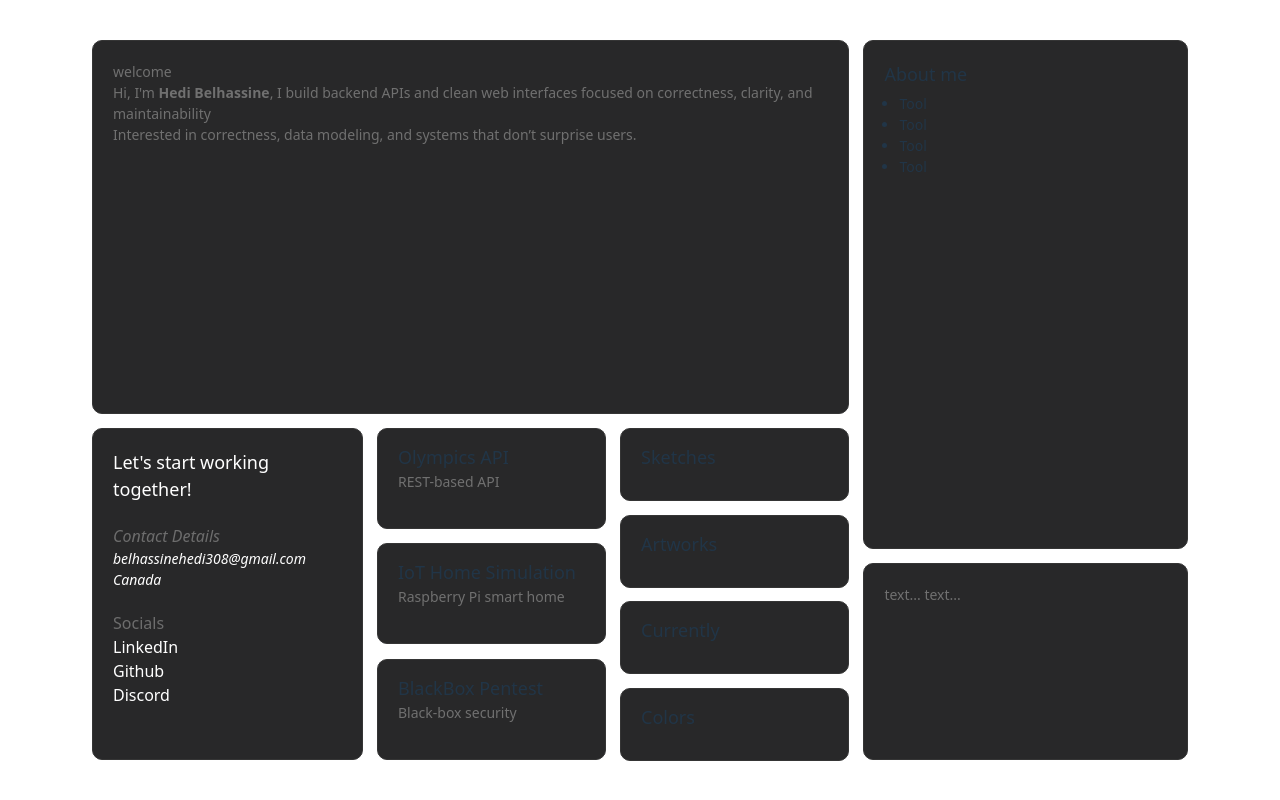
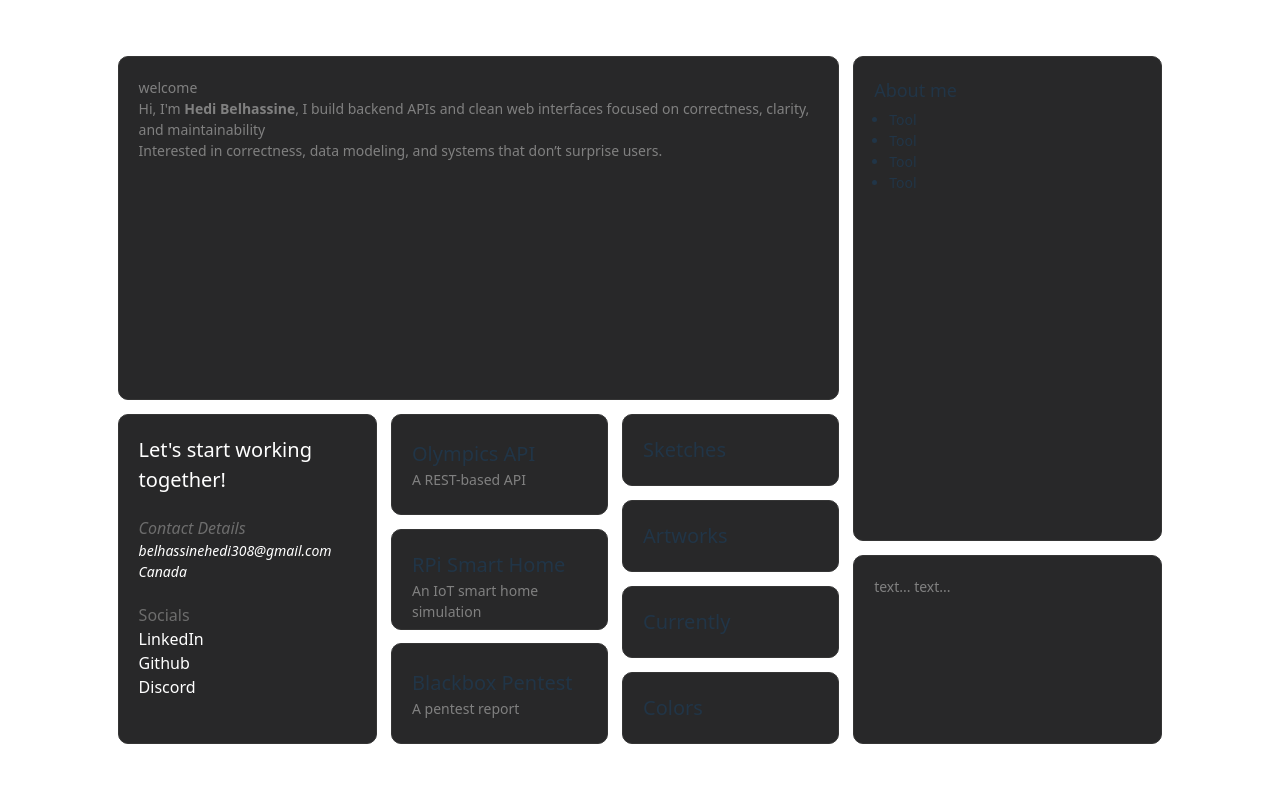
Before and after one commit to hedi3489/my-portfolio, a React (Vite) app: page / in a window 1280 px wide. Built offline with nearby package versions, Linux system fonts and the light colour scheme.

Commit message:
Style adjustments

```diff
--- a/src/App.css
+++ b/src/App.css
@@ -41,8 +41,8 @@ h3 {
 
 p {
   margin: 0;
-  font-weight: lighter;
-  color: rgb(112, 112, 112);
+  /* font-weight: lighter; */
+  color: gray;
 }
 
 /* =============== BIO CARD =============== */
@@ -62,7 +62,8 @@ p {
 /* =============== PROJECT CARDS =============== */
 
 .project-card {
-  padding: 15px 20px;
+  padding-left: 25x;
+  align-content: center;
 
   flex: 1;
   min-width: 80px;
--- a/src/Cards.jsx
+++ b/src/Cards.jsx
@@ -13,7 +13,7 @@ function BioCard(){
 
 function Projects({ projects = [] }) {
   return (
-    <div className="flex flex-col projects">
+    <div className="flex flex-col">
       {projects.map((project, index) => (
         <ProjectCard
           key={index}
@@ -28,9 +28,14 @@ function Projects({ projects = [] }) {
 
 
 function ProjectCard({ title, description }) {
+  const h3Style = (fontSize = '20px') => ({
+      fontSize: fontSize,
+      fontWeight: 'normal',
+  })
+
   return (
     <div className="card project-card">
-      <h3>{title}</h3>
+      <h3 style={h3Style()}>{title}</h3>
       {description && <p>{description}</p>}
     </div>
   )
@@ -38,7 +43,7 @@ function ProjectCard({ title, description }) {
 
 
 function ContactCard(){
-  const h2Style = (color = 'white', fontSize = '18px', italic = false) => ({
+  const h2Style = (color = 'white', fontSize = '20px', italic = false) => ({
     color: color,
     fontSize: fontSize,
     fontWeight: 'normal',
--- a/src/Containers.css
+++ b/src/Containers.css
@@ -5,7 +5,7 @@
 
   width: 100%;
   min-height: 100vh;
-  padding: 5vh 5vw;
+  padding: 7vh 7vw;
 }
 
 /* =============== MAIN CONTENT =============== */
--- a/src/Containers.jsx
+++ b/src/Containers.jsx
@@ -5,15 +5,15 @@ import {BioCard, ContactCard, Projects, AboutCard, LittleFooter} from './Cards.j
 const techProjects = [
   {
     title: "Olympics API",
-    description: "REST-based API" // with pagination, validation, and exception handling."
+    description: "A REST-based API" // with pagination, validation, and exception handling."
   },
   {
-    title: "IoT Home Simulation",
-    description: "Raspberry Pi smart home" // simulation with remote monitoring and control."
+    title: "RPi Smart Home",
+    description: "An IoT smart home simulation" // simulation with remote monitoring and control."
   },
   {
-    title: "BlackBox Pentest",
-    description: "Black-box security " // assessment from reconnaissance to exploitation."
+    title: "Blackbox Pentest",
+    description: "A pentest report" // assessment from reconnaissance to exploitation."
   }
 ]
 
```
